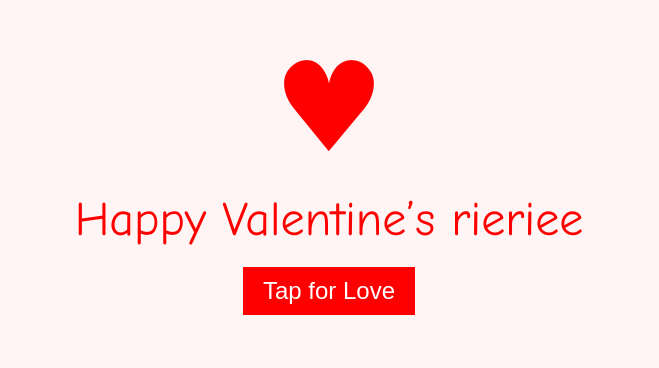
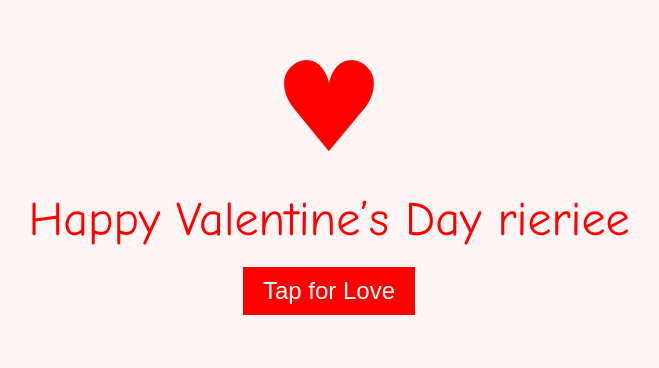
Before and after one commit to Brodieeee17/hapivalintins, a plain HTML site: page index.html in a window 1280 px wide. Shown: the part 155-523 px from the top of the page, without its empty margins (311-970 px from the left). Drawn offline with Linux system fonts and the light colour scheme.

Commit message:
Update index.html

```diff
--- a/index.html
+++ b/index.html
@@ -64,7 +64,7 @@
 <body>
     <div class="card">
         <span class="heart">♥</span>
-        <div class="message">Happy Valentine’s rieriee</div>
+        <div class="message">Happy Valentine’s Day rieriee</div>
         <button class="button" onclick="showLove()">Tap for Love</button>
     </div>
     <script>
```
